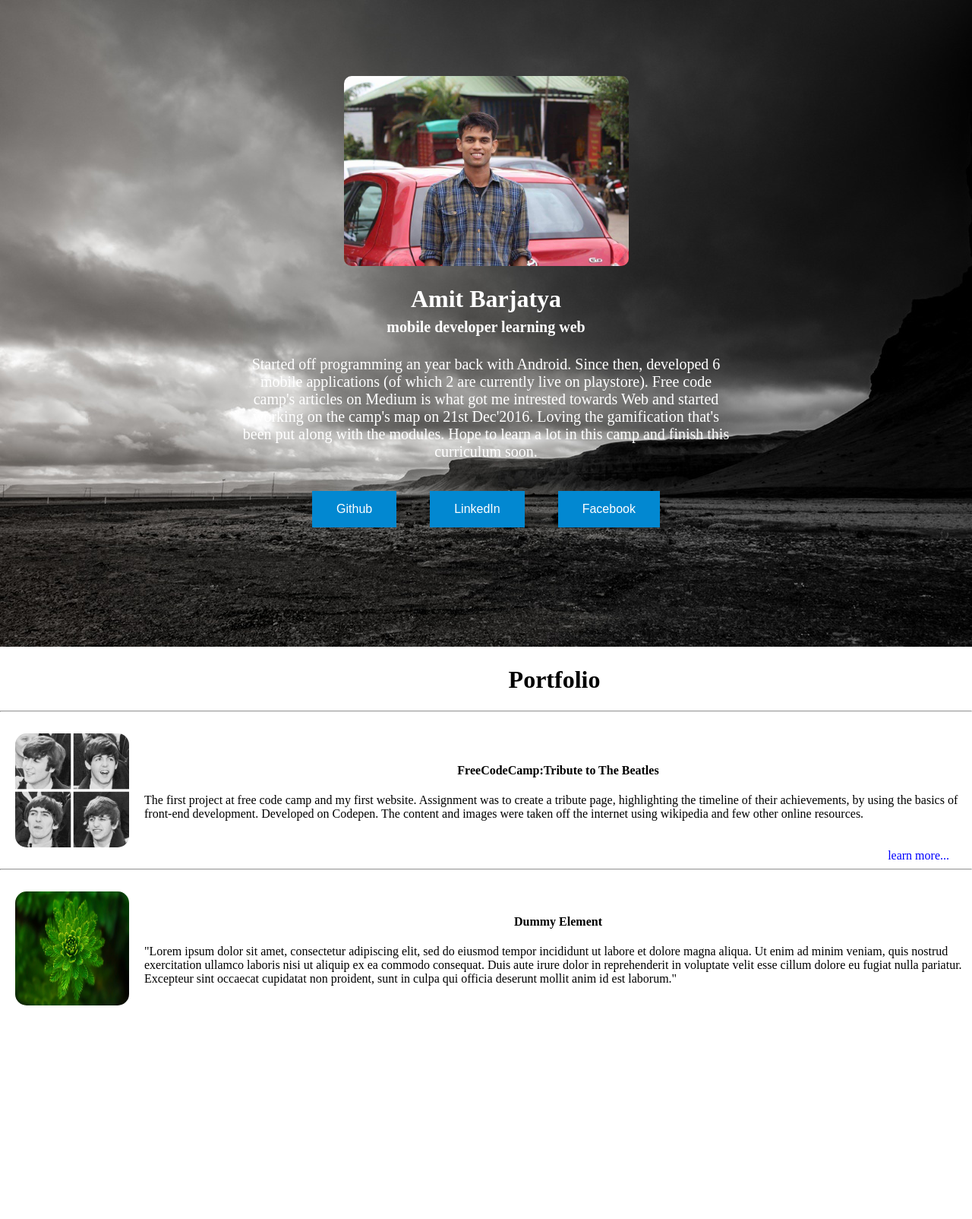
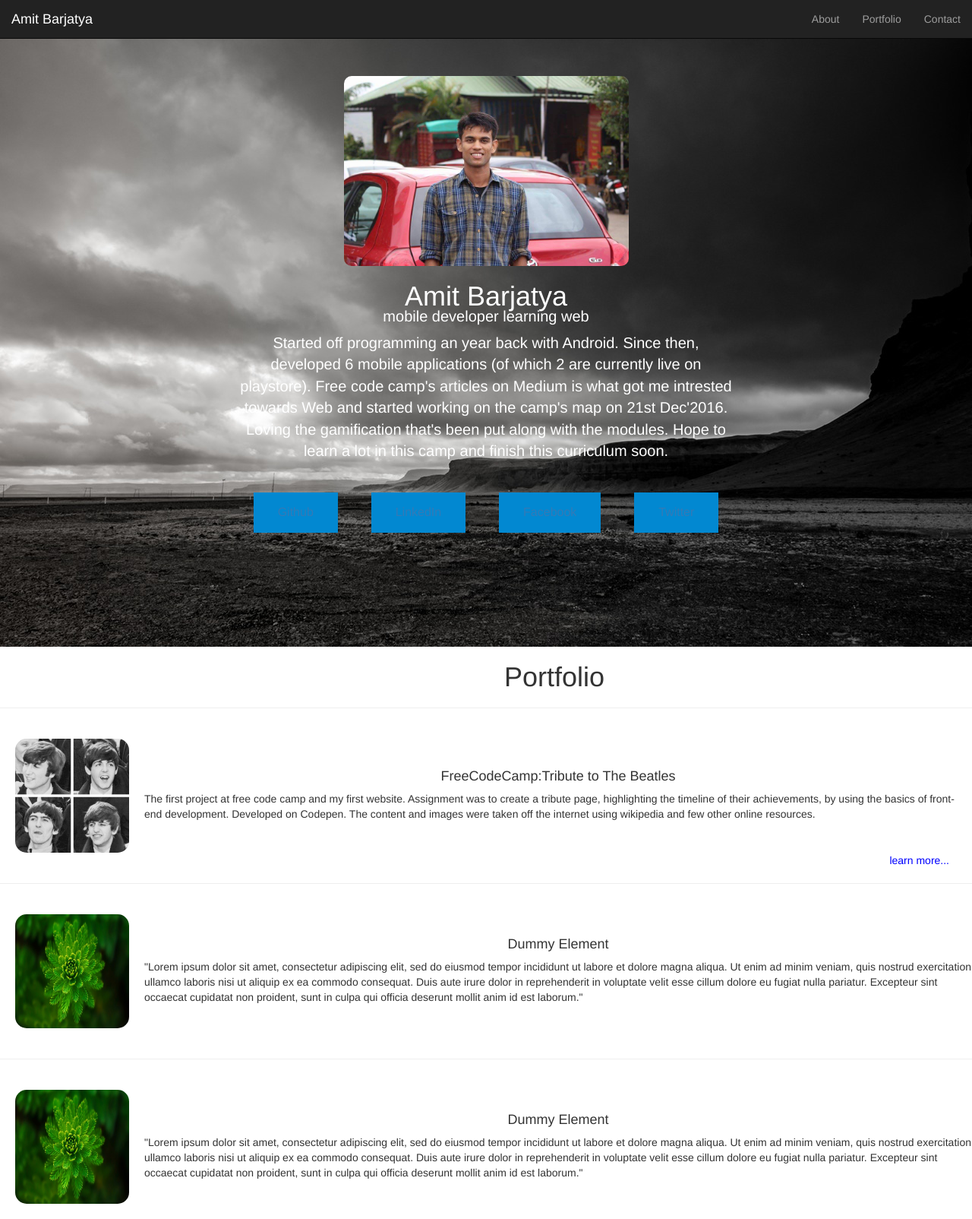
Before and after one commit to AmitBarjatya/freecodecamp, a plain HTML site: page portfolio/index.html in a window 1280 px wide. Shown: the whole page at 76% size. Before the commit the page ends 1343 px from the top, so only its background shows below. Drawn offline with nearby package versions, Linux system fonts and the light colour scheme.

Commit message:
added navbar

```diff
--- a/portfolio/css/style.css
+++ b/portfolio/css/style.css
@@ -82,3 +82,5 @@ a {
   width: 150px;
   height: 150px;
 }
+
+/*styles for contact form*/
--- a/portfolio/index.html
+++ b/portfolio/index.html
@@ -1,11 +1,27 @@
 <!doctype HTML>
 <html>
 <head>
+  <meta http-equiv="X-UA-Compatible" content="IE=edge">
+  <meta name="viewport" content="width=device-width, initial-scale=1">
+
   <title>Amit Barjatya</title>
   <meta name="author" content="Amit Barjatya">
   <link rel="Stylesheet" type="text/css" href = "../portfolio/css/style.css" >
+  <link rel="Stylesheet" type="text/css" href = "https://cdnjs.cloudflare.com/ajax/libs/twitter-bootstrap/3.3.7/css/bootstrap.min.css">
 </head>
 <body>
+  <nav class="navbar navbar-inverse navbar-fixed-top">
+    <div class="container-fluid">
+      <div class="navbar-header">
+        <a class="navbar-brand" href="#">Amit Barjatya</a>
+      </div>
+      <ul class="nav navbar-nav navbar-right">
+        <li><a href="#about">About</a></li>
+        <li><a href="#portfolio">Portfolio</a></li>
+        <li><a href="#contact">Contact</a></li>
+      </ul>
+    </div>
+  </nav>
   <div class="intro" id="about">
     <img src="images/intro_background.jpeg" width="100%">
     <div class="intro_content">
@@ -30,11 +46,14 @@
         <button type="button" class="social_redirect_button">
           <a href="https://www.facebook.com/lavibarjatya">Facebook</a>
         </button>
+        <button type="button" class="social_redirect_button">
+          <a href="https://twitter.com/amit_barjatya">Twitter</a>
+        </button>
       </div>
 
     </div>
   </div>
-        <div class="portfolio_div">
+  <div class="portfolio_div" id="portfolio">
     <h1 style="text-align:center;margin-left:180px">Portfolio</h1>
     <hr>
     <div class="portfolio_div_item">
@@ -74,7 +93,29 @@
             <div class="portfolio_div_more"></div>
           </div>
           <!-- item 2 ends here -->
+          <hr>
+          <div class="portfolio_div_item">
+            <div class="portfolio_div_image">
+              <img src="images/placeholder.jpg" class="portfolio_image">
+            </div>
+            <div class="portfolio_div_content">
+              <h4 style="text-align:center">Dummy Element</h4>
+              <p>"Lorem ipsum dolor sit amet, consectetur adipiscing elit,
+                sed do eiusmod tempor incididunt ut labore et dolore magna aliqua.
+                Ut enim ad minim veniam, quis nostrud exercitation ullamco laboris
+                nisi ut aliquip ex ea commodo consequat. Duis aute irure dolor in
+                reprehenderit in voluptate velit esse cillum dolore eu fugiat nulla
+                pariatur. Excepteur sint occaecat cupidatat non proident,
+                sunt in culpa qui officia deserunt mollit anim id est laborum."</p>
+              </div>
+              <div class="portfolio_div_more"></div>
+              <!-- item 3 ends here -->
+            </div>
+          </div>
 
+          <div class="contact_div" id="contact">
           </div>
+
+
         </body>
         </html>
```
Lines whose indentation alone changed are shown as unchanged.
